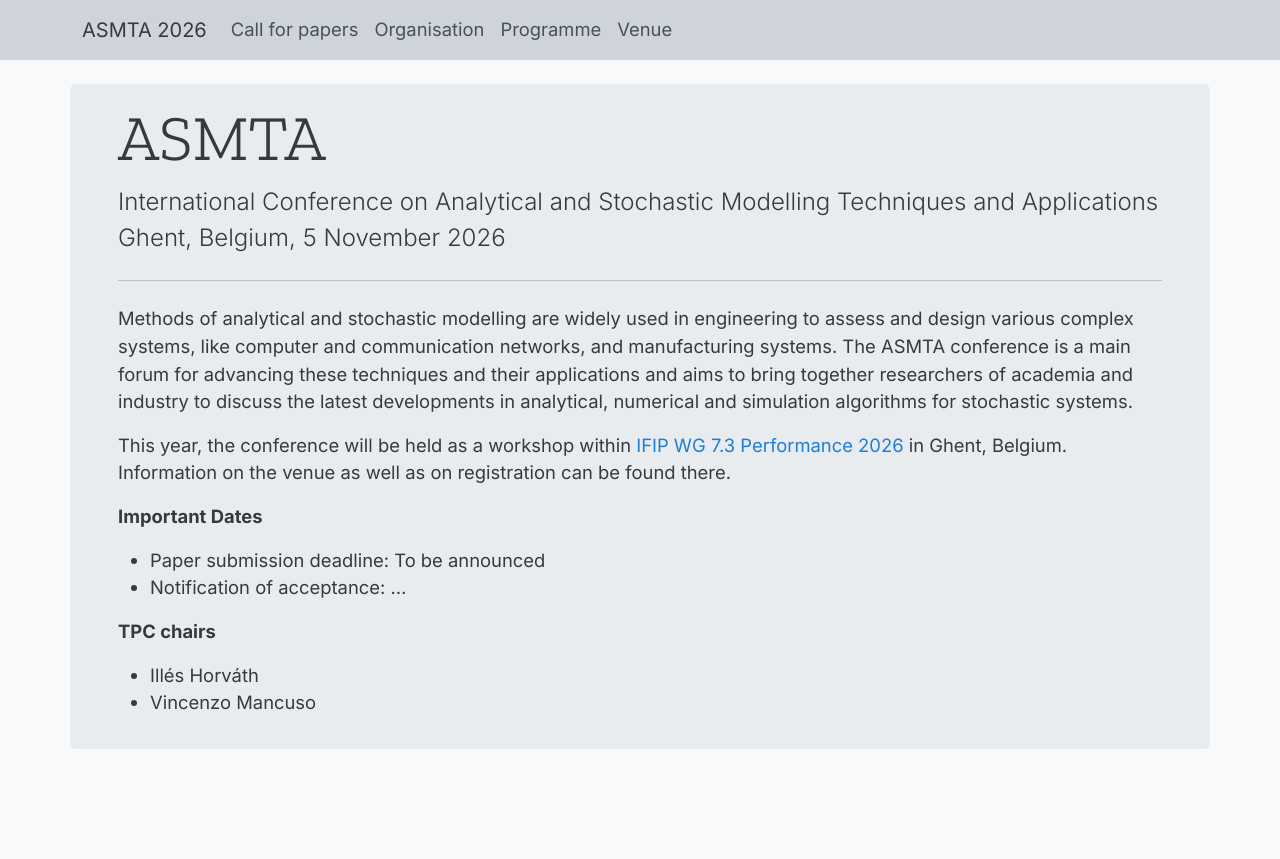
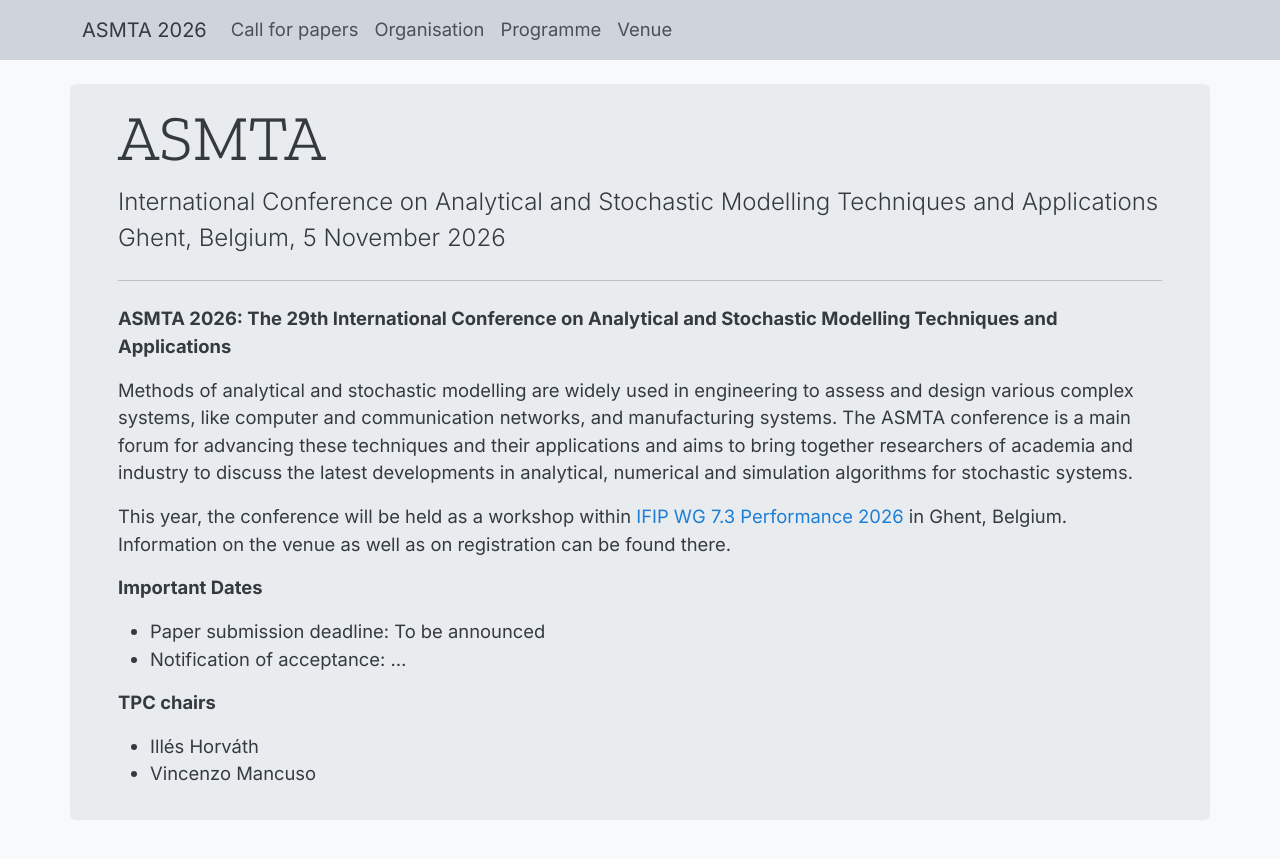
Before and after one commit to asmta/asmta.github.io, a Jekyll site: the page built from index.md, in a window 1280 px wide. Shown: the top 859 px of the page. Built offline with Jekyll 4.4.1, drawn with Linux system fonts in a browser that asks for light colours.

Commit message:
Update index.md

```diff
--- a/index.md
+++ b/index.md
@@ -2,6 +2,8 @@
 title: ASMTA
 layout: index
 ---
+
+**ASMTA 2026: The 29th International Conference on Analytical and Stochastic Modelling Techniques and Applications**
 
 Methods of analytical and stochastic modelling are widely used in
 engineering to assess and design various complex systems, like
```
